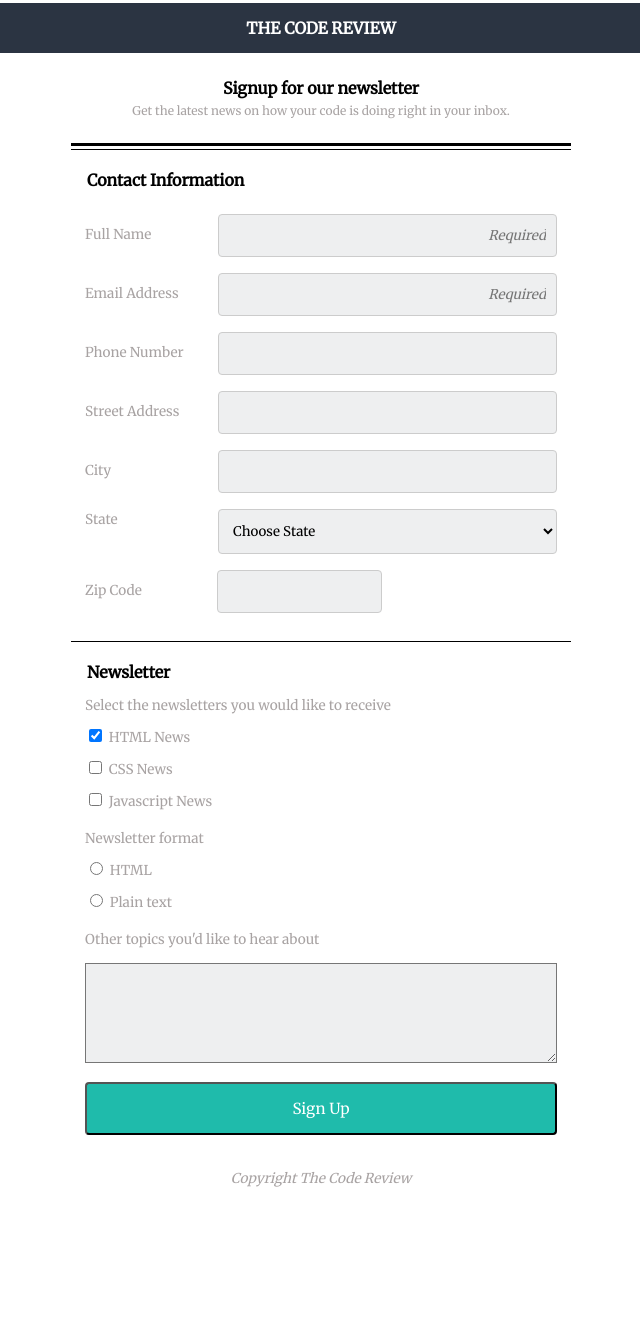
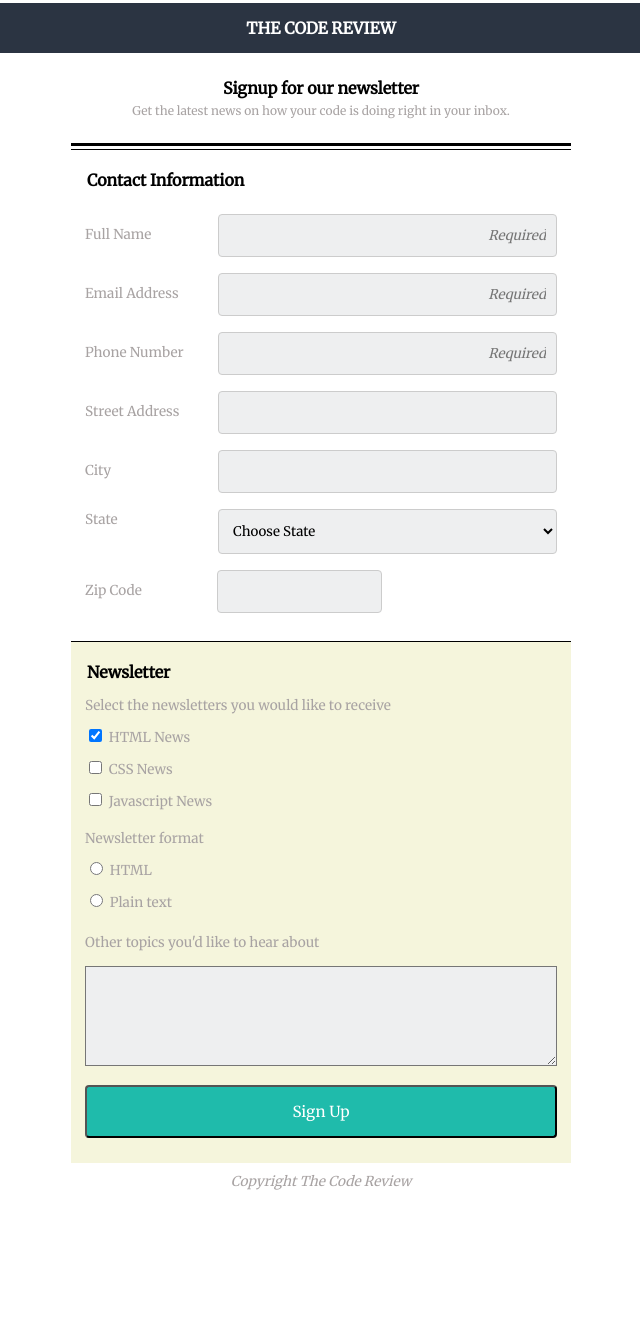
Before and after one commit to Alva1229/TechdegreeProject-3, a plain HTML site: page index.html in a window 1280 px wide. Shown: the part 5-1348 px from the top of the page, without its empty margins (319-959 px from the left). Drawn offline with Linux system fonts and the light colour scheme.

Commit message:
made adjustments

```diff
--- a/css/styles.css
+++ b/css/styles.css
@@ -69,7 +69,7 @@ input[type=radio] {
  input[name=zipcode] {
   width: 50%;
  }
- input[placeholder=Required] {
+ input::placeholder {
   text-align: right;
   font-style: italic;
  }
@@ -119,9 +119,11 @@ footer {
   padding-bottom: 10px;
   border-top: 1px solid #000000;
   border-bottom: 1px solid #000000;
+
 }
 .newsletter-container {
   padding-top: 20px;
+  background-color: beige;
 }
 .newsletter-container p{
   font-size: .85em;
--- a/index.html
+++ b/index.html
@@ -30,7 +30,7 @@
                 </div>
                 <div class="formField">
                     <label for="telephone">Phone Number</label><br />
-                    <input type="tel" id="telephone" name="phone"/><br />
+                    <input required type="tel" id="telephone" name="phone" placeholder="Required"/><br />
                 </div>
                 <div class="formField">
                     <label for="streetAddress">Street Address</label><br />
@@ -73,8 +73,8 @@
                 <input type="radio" name="flavor" id="htmlbtn" value="htmlbtn" />
                 <label for="htmlbtn">HTML</label><br/>
                 <input type="radio" name="flavor" id="txtbtn" value="txtbtn" />
-                <label for="txtbtn">Plain text</label>
-                <p class="nletter-format">Other topics you'd like to hear about</p>
+                <label for="txtbtn">Plain text</label><br /><br />
+                <label for="txtarea">Other topics you'd like to hear about</label>
                 <textarea id="txtarea" name="txtarea"></textarea>
                 <input type="submit" value="Sign Up"/>
             </fieldset>
```
